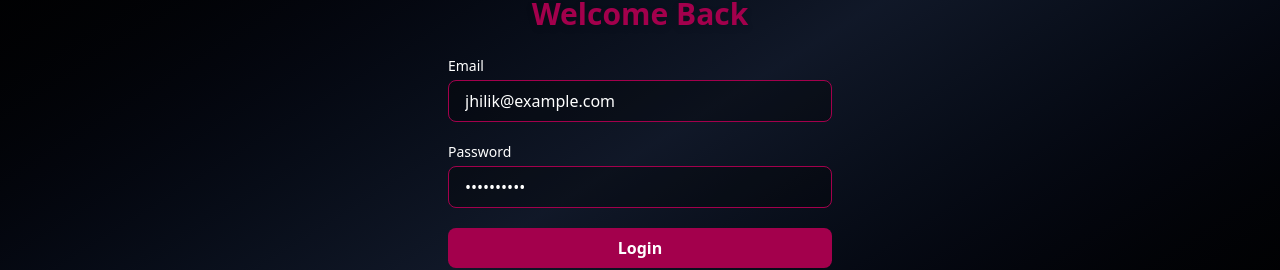
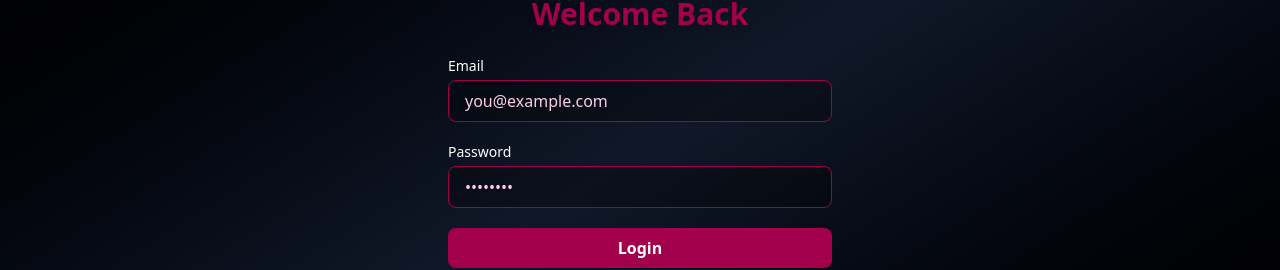
Before and after one commit to mahesh97-cmd/LoveMate, a React (Vite) app in the folder client/: page /login in a window 1280 px wide. Shown: the part 248-518 px from the top of the page. Built offline with nearby package versions, Linux system fonts and the light colour scheme.

Commit message:
cors issue

```diff
--- a/client/src/components/Login.jsx
+++ b/client/src/components/Login.jsx
@@ -8,8 +8,8 @@ import { useScrollToCenter } from "../utils/useScrollToCenter";
 import { motion } from "framer-motion";
 
 const Login = () => {
-  const [email, setEmail] = useState("jhilik@example.com");
-  const [password, setPassword] = useState("jhilik@123");
+  const [email, setEmail] = useState("");
+  const [password, setPassword] = useState("");
   const dispatch = useDispatch();
   const navigate = useNavigate();
   const loginRef = useRef();
--- a/client/src/components/Matches.jsx
+++ b/client/src/components/Matches.jsx
@@ -18,7 +18,7 @@ const Matches = () => {
 
   const fetchMatches = async () => {
     try {
-      const res = await axios.get(`https://lovemate.onrender.com/api/getAllMatches`, {
+      const res = await axios.get(`${import.meta.env.VITE_BASE_KEY}}/api/getAllMatches`, {
         withCredentials: true,
       });
       console.log(res.data,"line 24 matches")
```
Also changed, not shown: 1 other file (tests, documents, lock files or other folders).
